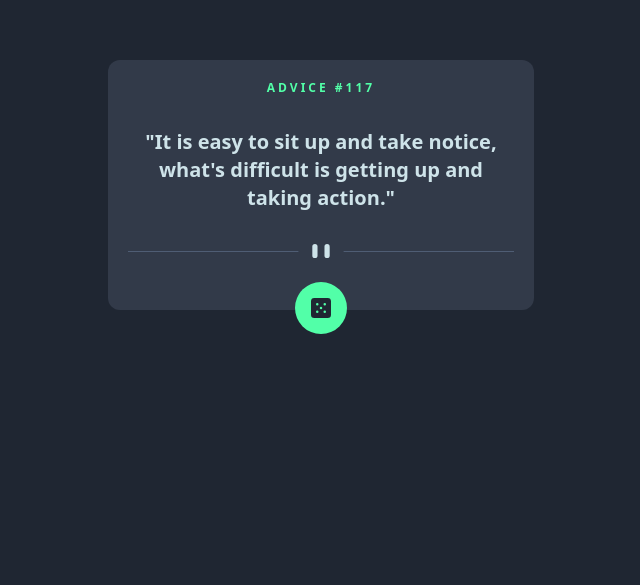
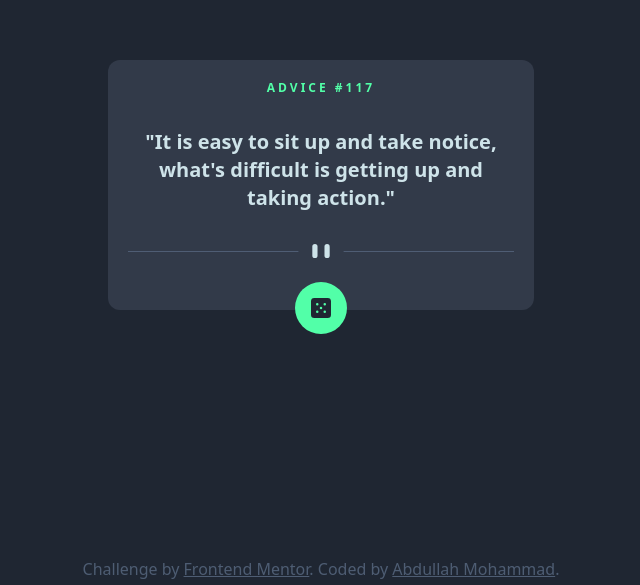
Before and after one commit to Frontend-Masters-Solutions/advice-generator-app, a website: page index.html in a window 1280 px wide. Shown: the part 215-800 px from the top of the page, without its empty margins (319-959 px from the left). Drawn offline with Linux system fonts and the light colour scheme.

Commit message:
Added Attribution

```diff
--- a/index.html
+++ b/index.html
@@ -18,7 +18,7 @@
         rel="stylesheet">
 </head>
 
-<body class="flex justify-center items-center m-auto h-screen bg-dark-blue font-manrope">
+<body class="flex justify-center items-center m-auto h-screen bg-dark-blue font-manrope relative">
     <div class="bg-dark-grayish-blue w-1/3 p-5 rounded-xl text-center relative">
         <h1 class="text-neon-green font-semibold text-xs tracking-[0.25em]">
             ADVICE #117<!-- Advice ID goes here -->
@@ -34,10 +34,11 @@
     </div>
 
 
-    <!-- <div class="attribution self-end">
-        Challenge by <a href="https://www.frontendmentor.io?ref=challenge" target="_blank">Frontend Mentor</a>.
-        Coded by <a href="https://github.com/abdullahmd2">Abdullah Mohammad</a>.
-    </div> -->
+    <div class="attribution absolute bottom-1 text-grayish-blue">
+        Challenge by <a class="underline" href="https://www.frontendmentor.io?ref=challenge" target="_blank">Frontend
+            Mentor</a>.
+        Coded by <a class="underline" href="https://github.com/abdullahmd2">Abdullah Mohammad</a>.
+    </div>
 
     <script src="script.js"></script>
 </body>
```
Also changed, not shown: output.css.
